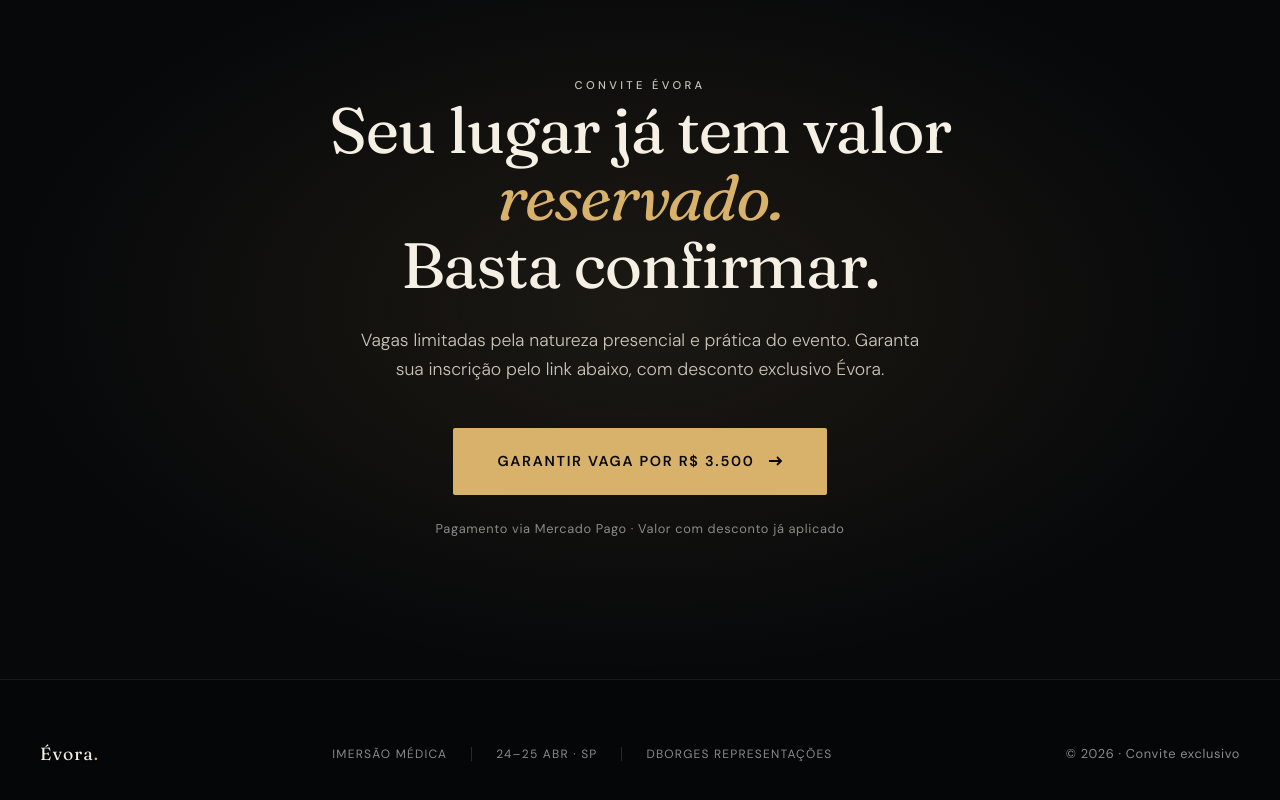
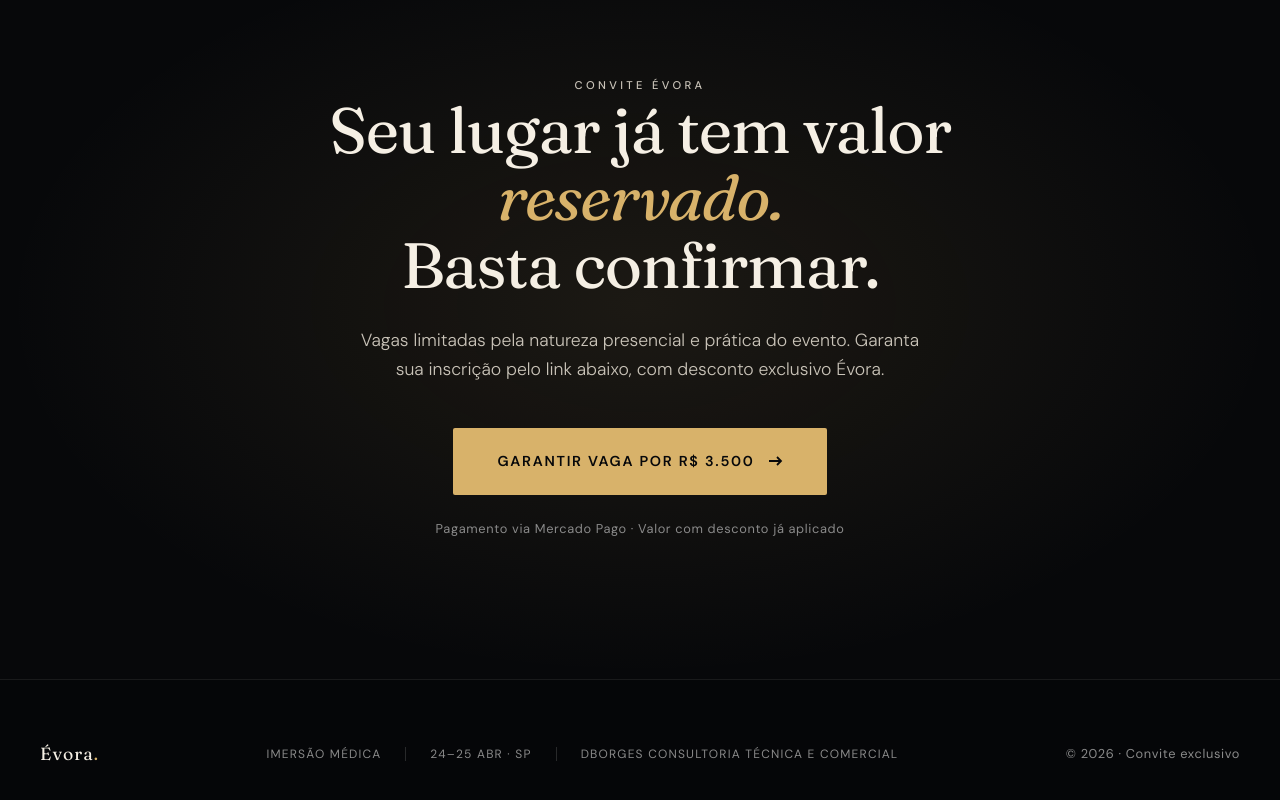
Before and after one commit to MKTBrandForce/evento-peptideos, a plain HTML site: page index.html in a window 1280 px wide. Shown: the part 6201-7001 px from the top of the page. Drawn offline with Linux system fonts and the light colour scheme.

Commit message:
index.html

```diff
--- a/index.html
+++ b/index.html
@@ -1505,7 +1505,7 @@ footer .partners .sep{
       <span class="sep"></span>
       <span>24–25 Abr · SP</span>
       <span class="sep"></span>
-      <span>DBorges Representações</span>
+      <span>DBORGES CONSULTORIA TÉCNICA E COMERCIAL</span>
     </div>
     <div class="meta">© 2026 · Convite exclusivo</div>
   </div>
```
